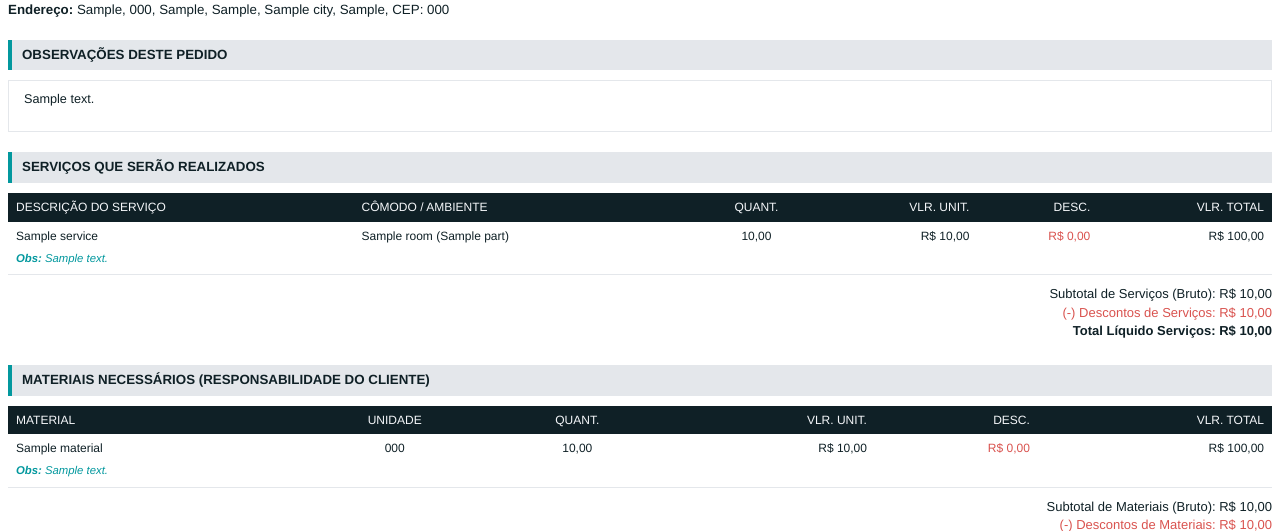
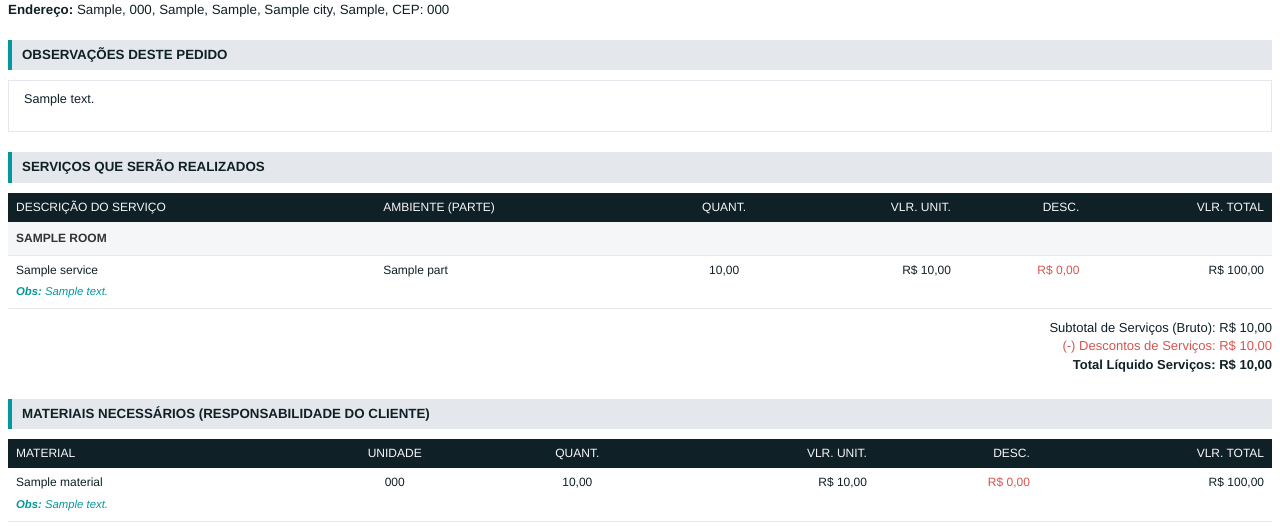
Before and after one commit to vettryx/rnpinturas_api, a Django app: template templates/orders/order_pdf.html in a window 1280 px wide. Shown: the part 337-868 px from the top of the page. Run offline with Django 5.2, Linux system fonts and the light colour scheme; tables that the repository leaves empty hold one stand-in row (values such as "Sample post"); the template is opened without the code that fills it: values that come from a table or form of the project are taken from there, most other values are stand-ins (such as "Sample title", 1, 10 or a date in 2020); parts of the project's set-up code (start-up, migrations or seed data) failed here and were passed over.

Commit message:
refatorar: melhorar a apresentação dos serviços no PDF, agrupando por cômodo e ajustando nomenclaturas

```diff
--- a/templates/orders/order_pdf.html
+++ b/templates/orders/order_pdf.html
@@ -104,7 +104,7 @@
         <thead>
             <tr>
                 <th>Descrição do Serviço</th>
-                <th>Cômodo / Ambiente</th>
+                <th>Ambiente (Parte)</th>
                 <th class="text-center">Quant.</th>
                 <th class="text-right">Vlr. Unit.</th>
                 <th class="text-right">Desc.</th>
@@ -112,10 +112,22 @@
             </tr>
         </thead>
         <tbody>
-            {% for s in order.services.all %}
+            <!-- Ordena por nome do cômodo e agrupa -->
+            {% regroup order.services.all|dictsort:"room.name" by room.name as room_list %}
+
+            {% for room_group in room_list %}
+                <!-- Linha de destaque para o nome do Cômodo -->
+                <tr style="background-color: #f4f6f8;">
+                    <td colspan="6" style="padding: 8px; font-weight: bold; text-transform: uppercase; color: #333;">
+                        {{ room_group.grouper }}
+                    </td>
+                </tr>
+
+                <!-- Lista os serviços pertencentes a este Cômodo -->
+                {% for s in room_group.list %}
                 <tr>
                     <td class="{% if s.notes %}no-border-bottom{% endif %}">{{ s.service.name }}</td>
-                <td class="{% if s.notes %}no-border-bottom{% endif %}">{{ s.room.name }} {% if s.room_part %}({{ s.room_part.name }}){% endif %}</td>
+                    <td class="{% if s.notes %}no-border-bottom{% endif %}">{{ s.room_part.name|default:"-" }}</td>
                     <td class="text-center {% if s.notes %}no-border-bottom{% endif %}">{{ s.quantity|floatformat:2 }}</td>
                     <td class="text-right {% if s.notes %}no-border-bottom{% endif %}">R$ {{ s.price|floatformat:"2g" }}</td>
                     <td class="text-right {% if s.notes %}no-border-bottom{% endif %}" style="color: #d9534f;">R$ {{ s.discount|floatformat:"2g" }}</td>
@@ -128,6 +140,7 @@
                     </td>
                 </tr>
                 {% endif %}
+                {% endfor %}
             {% endfor %}
         </tbody>
     </table>
```
Lines whose indentation alone changed are shown as unchanged.
